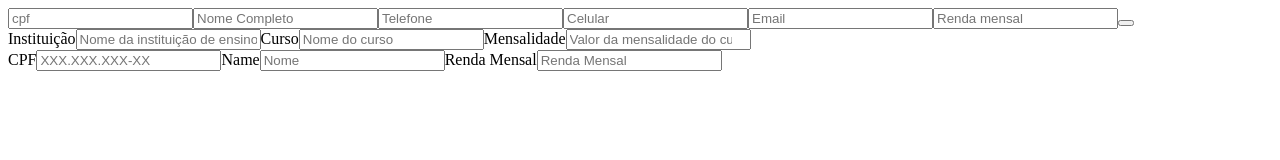
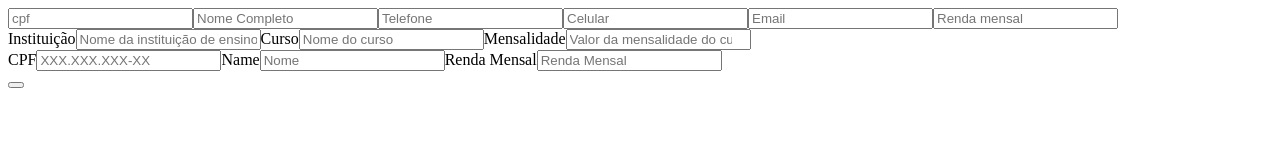
Before and after one commit to GioLeme/talent-fest, a React (Create React App) app in the folder pravaler-project/: page / in a window 1280 px wide. Shown: the top 160 px of the page. Built offline with nearby package versions, Linux system fonts and the light colour scheme; the HTML template or start-up script is replaced by a standard one.

Commit message:
register-component-props

```diff
--- a/pravaler-project/src/components/register/course.js
+++ b/pravaler-project/src/components/register/course.js
@@ -6,19 +6,19 @@ export default function Course(e) {
     return (
         <div class="course-container">
             <form>
-                <label for="college">Instituição</label>
+                <label htmlFor="college">Instituição</label>
                 <Input
                     type={'text'}
                     value={e.currentTarget}
                     placeholder={'Nome da instituição de ensino'}
                 />
-                <label for="course">Curso</label>
+                <label htmlFor="course">Curso</label>
                 <Input
                     type={'text'}
                     value={e.currentTarget}
                     placeholder={'Nome do curso'}
                 />
-                <label for="money">Mensalidade</label>
+                <label htmlFor="money">Mensalidade</label>
                 <Input
                     type={'number'}
                     value={e.currentTarget}
--- a/pravaler-project/src/components/register/student.js
+++ b/pravaler-project/src/components/register/student.js
@@ -1,110 +1,82 @@
-import React, {useState} from "react";
+import React from "react";
 import Input from '../../components/input/input';
-import Button from '../../components/button/button'
-import fire from '../../config/config'
 
-const StudentData = () => {
-  const [cpfNumber, setCpfNumber]=useState('')
-  const [name, setName]=useState('')
-  const [tel, setTel]=useState('')
-  const [cel, setCel]=useState('')
-  const [email, setEmail]=useState('')
-  const [income, setIncome]=useState('')
 
-    return (
-      <form>
-        <Input
-          type={'number'}
-          placeholder={'cpf'}
-         // onChange={(e) => cpfValidate(e)}
-        />
-        <Input
-          type={'text'}
-          placeholder={'Nome Completo'}
-          onChange={(e) => nameValidate(e)}
-        />
-        <Input
-          type={'number'}
-          placeholder={'Telefone'}
-          onChange={(e) => telValidate(e)}
-        />
-         <Input
-          type={'number'}
-          placeholder={'Celular'}
-          onChange={(e) => celValidate(e)}
-        />
-         <Input
-          type={'email'}
-          placeholder={'Email'}
-          onChange={(e) => emailValidate(e)}
-        />
-         <Input
-          type={'number'}
-          placeholder={'Renda mensal'}
-          onChange={(e) => incomeValidate(e)}
-        />
-        <Button
-        handleClick={sendForm}
-        title={'cadastrar'}
-        />
-      </form>
-    );
+const StudentData = (props) => {
+  // console.log(props)
+
 
   function cpfValidate(e){
     const cpfValue= (e.currentTarget.value)
-    setCpfNumber(cpfValue)
+    props.setUserCpfNumber(cpfValue)
     console.log(cpfValue)
   }
 
   function nameValidate (e){
     const nameValue= (e.currentTarget.value)
-    setName(nameValue)
-    console.log(nameValue)
+    props.setUserName(nameValue)
+    console.log(props.userName);
   }
 
   function telValidate (e){
     const telValue= (e.currentTarget.value)
-    setTel(telValue)
+    props.setUserTel(telValue)
     console.log(telValue)
   }
 
   function celValidate (e){
     const celValue= (e.currentTarget.value)
-    setCel(celValue)
+    props.setUserCel(celValue)
     console.log(celValue)
   }
 
   function emailValidate (e){
     const emailValue= (e.currentTarget.value)
-    setEmail(emailValue)
+    props.setUserEmail(emailValue)
     console.log(emailValue)
   }
 
   function incomeValidate (e){
     const incomeValue= (e.currentTarget.value)
-    setIncome(incomeValue)
+    props.setUserIncome(incomeValue)
     console.log(incomeValue)
   }
 
-  function sendForm(e){
-    e.preventDefault()
-    const saveUserData = {
-      cpf: cpfNumber,
-      Username: name,
-      userTel: tel,
-      UserCel: cel,
-      UserEmail: email,
-      UserIncome: income
-    }
-    fire
-      .firestore()
-      .collection("userData")
-      .add(saveUserData)
-      .then(() => {
-      console.log('foi, deusa!')
-      })
-      .catch(err => console.log('falhou miserávi'));
-  }
+  return (
+    <form>
+      <Input
+        type={'number'}
+        placeholder={'cpf'}
+       onChange={(e) => cpfValidate(e)}
+      />
+      <Input
+        type={'text'}
+        placeholder={'Nome Completo'}
+        onChange={(e) => nameValidate(e)}
+      />
+      <Input
+        type={'number'}
+        placeholder={'Telefone'}
+        onChange={(e) => telValidate(e)}
+      />
+       <Input
+        type={'number'}
+        placeholder={'Celular'}
+        onChange={(e) => celValidate(e)}
+      />
+       <Input
+        type={'email'}
+        placeholder={'Email'}
+        onChange={(e) => emailValidate(e)}
+      />
+       <Input
+        type={'number'}
+        placeholder={'Renda mensal'}
+        onChange={(e) => incomeValidate(e)}
+      />
+
+    </form>
+  );
 
 };
 
--- a/pravaler-project/src/pages/register/register.js
+++ b/pravaler-project/src/pages/register/register.js
@@ -1,15 +1,60 @@
-import React from "react";
+import React, {useState} from "react";
 import Student from '../../components/register/student'
 import Course from '../../components/register/course'
 import Guarantor from "../../components/register/guarantor";
+import Button from '../../components/button/button'
+import fire from '../../config/config'
 
 function RegisterPage() {
+    const [userCpfNumber, setUserCpfNumber]=useState('')
+    const [userName, setUserName]=useState('')
+    const [userTel, setUserTel]=useState('')
+    const [userCel, setUserCel]=useState('')
+    const [userEmail, setUserEmail]=useState('')
+    const [userIncome, setUserIncome]=useState('')
+
+    function sendForm(e){
+        e.preventDefault()
+        const saveUserData = {
+          cpf: userCpfNumber,
+          Username: userName,
+          userTel: userTel,
+          UserCel: userCel,
+          UserEmail: userEmail,
+          UserIncome: userIncome
+        }
+        fire
+          .firestore()
+          .collection("userData")
+          .add(saveUserData)
+          .then(() => {
+          console.log('foi, deusa!')
+          })
+          .catch(err => console.log('falhou miserávi'));
+      }
 
   return (
     <div>
-      <Student />
+      <Student
+        userCpfNumber={userCpfNumber}
+        setUserCpfNumber={setUserCpfNumber}
+        userName={userName}
+        setUserName={setUserName}
+        userTel={userTel}
+        setUserTel={setUserTel}
+        userCel={userCel}
+        setUserCel={setUserCel}
+        userEmail={userEmail}
+        setUserEmail={setUserEmail}
+        userIncome={userIncome}
+        setUserIncome={setUserIncome}
+      />
       <Course />
       <Guarantor/>
+       <Button
+        handleClick={sendForm}
+        title={'cadastrar'}
+        />
     </div>
   )
 }
```
